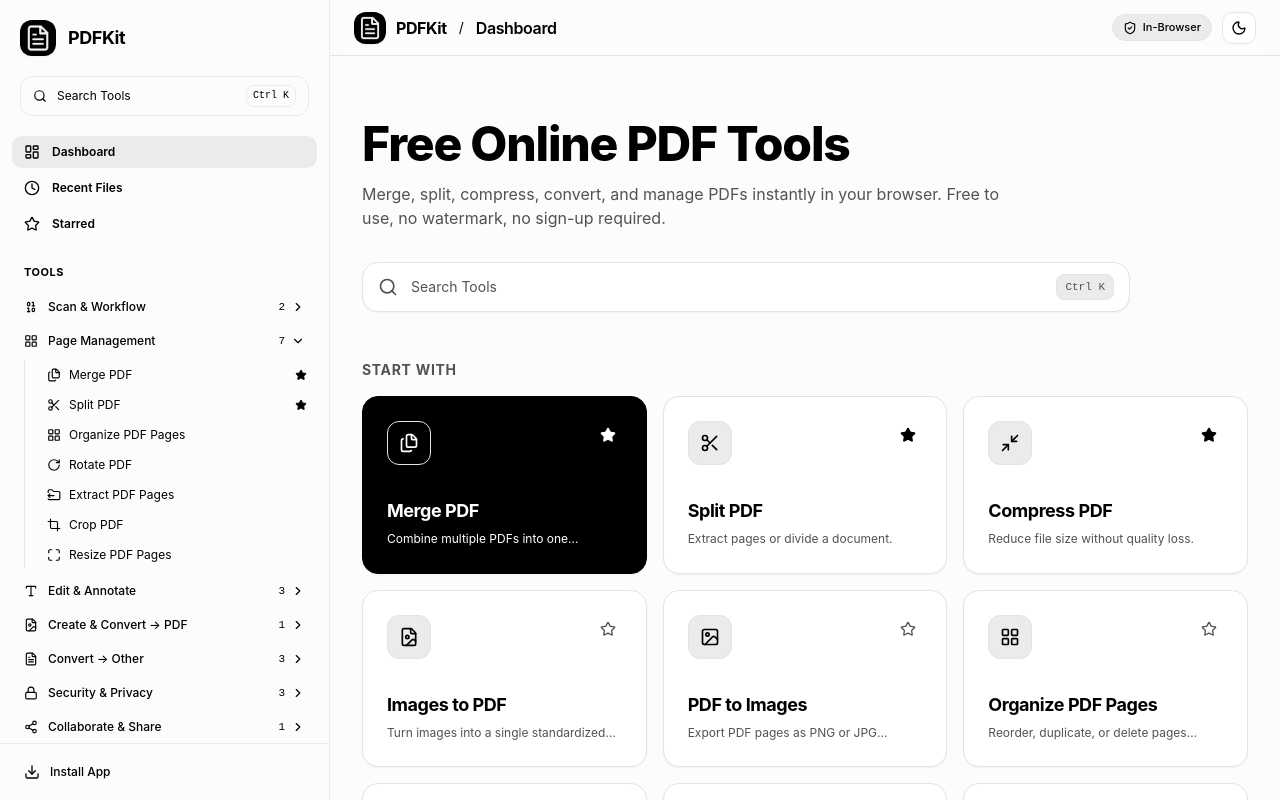
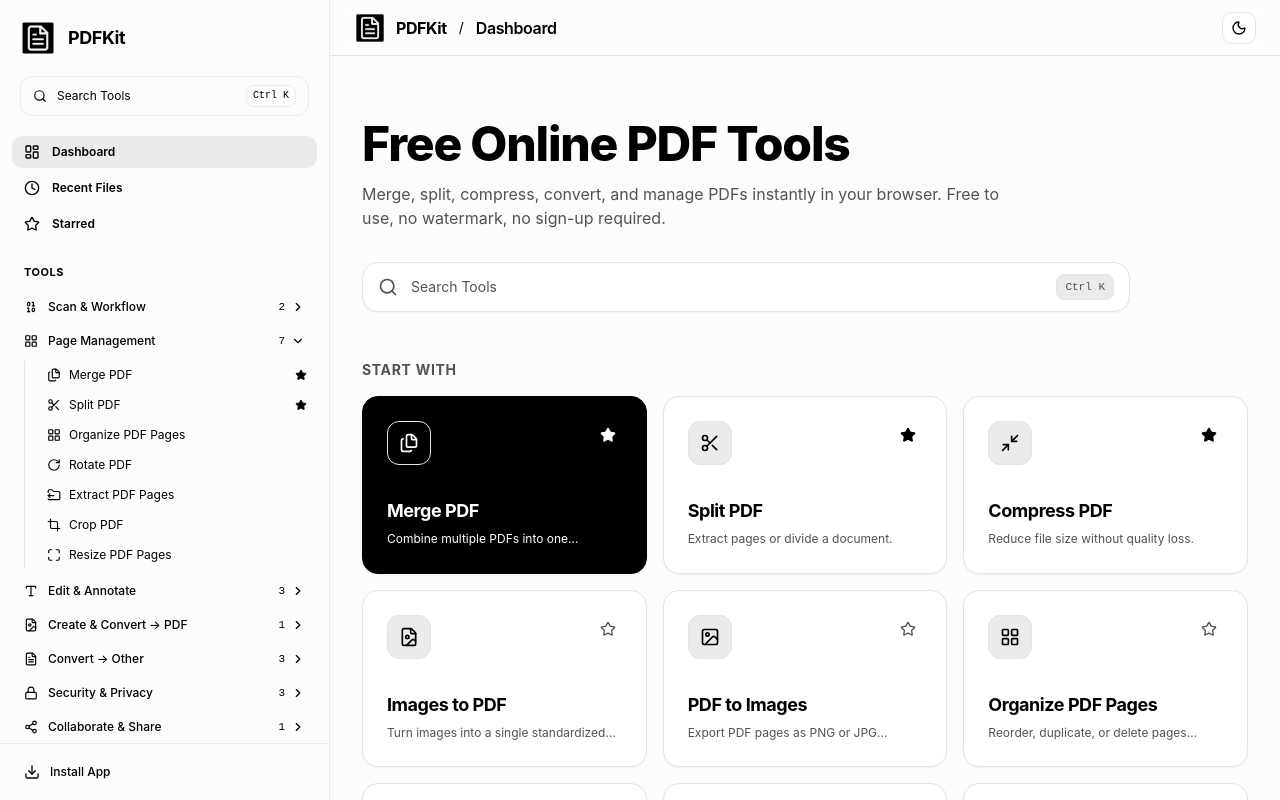
Before and after one commit to Praveen1270/editmypdf, a Next.js app: page / in a window 1280 px wide. Built offline with nearby package versions, Linux system fonts and the light colour scheme.

Commit message:
Remove in-browser badge, show logo in original shape everywhere, and add one-liners to dashboard tools

```diff
--- a/components/home/HomeClient.tsx
+++ b/components/home/HomeClient.tsx
@@ -356,18 +356,23 @@ export function HomeClient() {
                   return (
                     <div
                       key={tool.id}
-                      className="group flex items-center justify-between rounded-xl border border-border bg-card p-3 transition hover:border-ring hover:bg-accent"
+                      className="group flex items-start justify-between rounded-xl border border-border bg-card p-3.5 transition hover:border-ring hover:bg-accent"
                     >
                       <Link
                         href={tool.href}
-                        className="flex items-center gap-3 min-w-0 flex-1 truncate"
+                        className="flex items-start gap-3 min-w-0 flex-1"
                       >
-                        <div className="flex h-8 w-8 items-center justify-center rounded-lg border border-border bg-secondary text-foreground shrink-0 group-hover:bg-primary group-hover:text-primary-foreground transition-colors">
+                        <div className="flex h-9 w-9 items-center justify-center rounded-xl border border-border bg-secondary text-foreground shrink-0 group-hover:bg-primary group-hover:text-primary-foreground transition-colors mt-0.5">
                           <Icon className="h-4 w-4" />
                         </div>
-                        <span className="text-xs font-medium text-foreground truncate">
-                          {tool.name}
-                        </span>
+                        <div className="min-w-0 flex-1 pr-1">
+                          <span className="text-xs font-semibold text-foreground truncate block">
+                            {tool.name}
+                          </span>
+                          <p className="text-[11px] text-muted-foreground line-clamp-1 leading-snug mt-0.5">
+                            {tool.shortDesc}
+                          </p>
+                        </div>
                       </Link>
 
                       <button
--- a/components/layout/Footer.tsx
+++ b/components/layout/Footer.tsx
@@ -17,13 +17,11 @@ export function Footer() {
           {/* Brand & Privacy Statement */}
           <div className="lg:col-span-1">
             <Link href="/" className="flex items-center gap-2.5 font-bold text-text-primary">
-              <div className="flex h-7 w-7 items-center justify-center rounded-lg overflow-hidden bg-black text-white shadow-sm">
-                <img
-                  src="/logo.png?v=2"
-                  alt="PDFKit Logo"
-                  className="h-full w-full object-cover"
-                />
-              </div>
+              <img
+                src="/logo.png?v=2"
+                alt="PDFKit Logo"
+                className="h-7 w-7 shrink-0 object-contain"
+              />
               <span className="font-extrabold tracking-tight">PDF<span className="font-semibold text-text-secondary">Kit</span></span>
             </Link>
             <p className="mt-3 text-xs leading-relaxed text-text-secondary">
--- a/components/layout/Header.tsx
+++ b/components/layout/Header.tsx
@@ -56,13 +56,11 @@ export function Header() {
           className="flex items-center gap-2.5 font-bold tracking-tight text-foreground transition hover:opacity-90 focus:outline-none focus-visible:ring-2 focus-visible:ring-focus rounded-md"
         >
           {/* Monochrome Folded Document Mark */}
-          <div className="flex h-8 w-8 shrink-0 items-center justify-center rounded-lg overflow-hidden bg-black text-white shadow-sm">
-            <img
-              src="/logo.png?v=2"
-              alt="PDFKit Logo"
-              className="h-full w-full object-cover"
-            />
-          </div>
+          <img
+            src="/logo.png?v=2"
+            alt="PDFKit Logo"
+            className="h-8 w-8 shrink-0 object-contain"
+          />
           <span className="text-base sm:text-lg font-extrabold tracking-tight text-foreground">
             PDF<span className="font-semibold text-text-secondary">Kit</span>
           </span>
--- a/components/layout/MainHeader.tsx
+++ b/components/layout/MainHeader.tsx
@@ -2,7 +2,7 @@
 
 import Link from "next/link";
 import { usePathname } from "next/navigation";
-import { Menu, ShieldCheck } from "lucide-react";
+import { Menu } from "lucide-react";
 import { PDF_TOOLS } from "@/lib/tools-data";
 
 import { ThemeToggle } from "@/components/theme/ThemeToggle";
@@ -58,13 +58,11 @@ export function MainHeader({ onToggleMobileDrawer }: MainHeaderProps) {
           href="/"
           className="flex items-center gap-2.5 shrink-0 rounded-lg focus:outline-none focus-visible:ring-2 focus-visible:ring-ring transition hover:opacity-90"
         >
-          <div className="flex h-7 w-7 sm:h-8 sm:w-8 shrink-0 items-center justify-center rounded-xl overflow-hidden bg-black text-white shadow-sm">
-            <img
-              src="/logo.png?v=2"
-              alt="PDFKit Logo"
-              className="h-full w-full object-cover"
-            />
-          </div>
+          <img
+            src="/logo.png?v=2"
+            alt="PDFKit Logo"
+            className="h-7 w-7 sm:h-8 sm:w-8 shrink-0 object-contain"
+          />
           <span className="text-sm sm:text-base font-bold tracking-tight text-foreground font-sans">
             PDFKit
           </span>
@@ -78,13 +76,7 @@ export function MainHeader({ onToggleMobileDrawer }: MainHeaderProps) {
       </div>
 
       {/* Right: Quick actions & indicators */}
-      <div className="flex items-center gap-2.5">
-        {/* Client-side verified badge */}
-        <div className="inline-flex items-center gap-1.5 rounded-full border border-border bg-secondary px-2.5 py-1 text-[11px] font-medium text-secondary-foreground">
-          <ShieldCheck className="h-3.5 w-3.5 text-foreground" />
-          <span>In-Browser</span>
-        </div>
-
+      <div className="flex items-center gap-2">
         {/* Theme mode toggle button */}
         <ThemeToggle />
       </div>
--- a/components/layout/Sidebar.tsx
+++ b/components/layout/Sidebar.tsx
@@ -145,14 +145,12 @@ export function Sidebar({
           onClick={handleLinkClick}
           className="flex items-center gap-3 group focus:outline-none focus-visible:ring-2 focus-visible:ring-sidebar-ring rounded-lg"
         >
-          {/* Monochrome logo: updated with uploaded logo image */}
-          <div className="flex h-9 w-9 shrink-0 items-center justify-center rounded-xl overflow-hidden bg-black text-white shadow-sm transition group-hover:opacity-90">
-            <img
-              src="/logo.png?v=2"
-              alt="PDFKit Logo"
-              className="h-full w-full object-cover"
-            />
-          </div>
+          {/* Logo in original shape */}
+          <img
+            src="/logo.png?v=2"
+            alt="PDFKit Logo"
+            className="h-9 w-9 shrink-0 object-contain transition group-hover:opacity-90"
+          />
           {/* Brand Name */}
           <span className="text-lg font-bold tracking-tight text-sidebar-foreground font-sans">
             PDFKit
```
